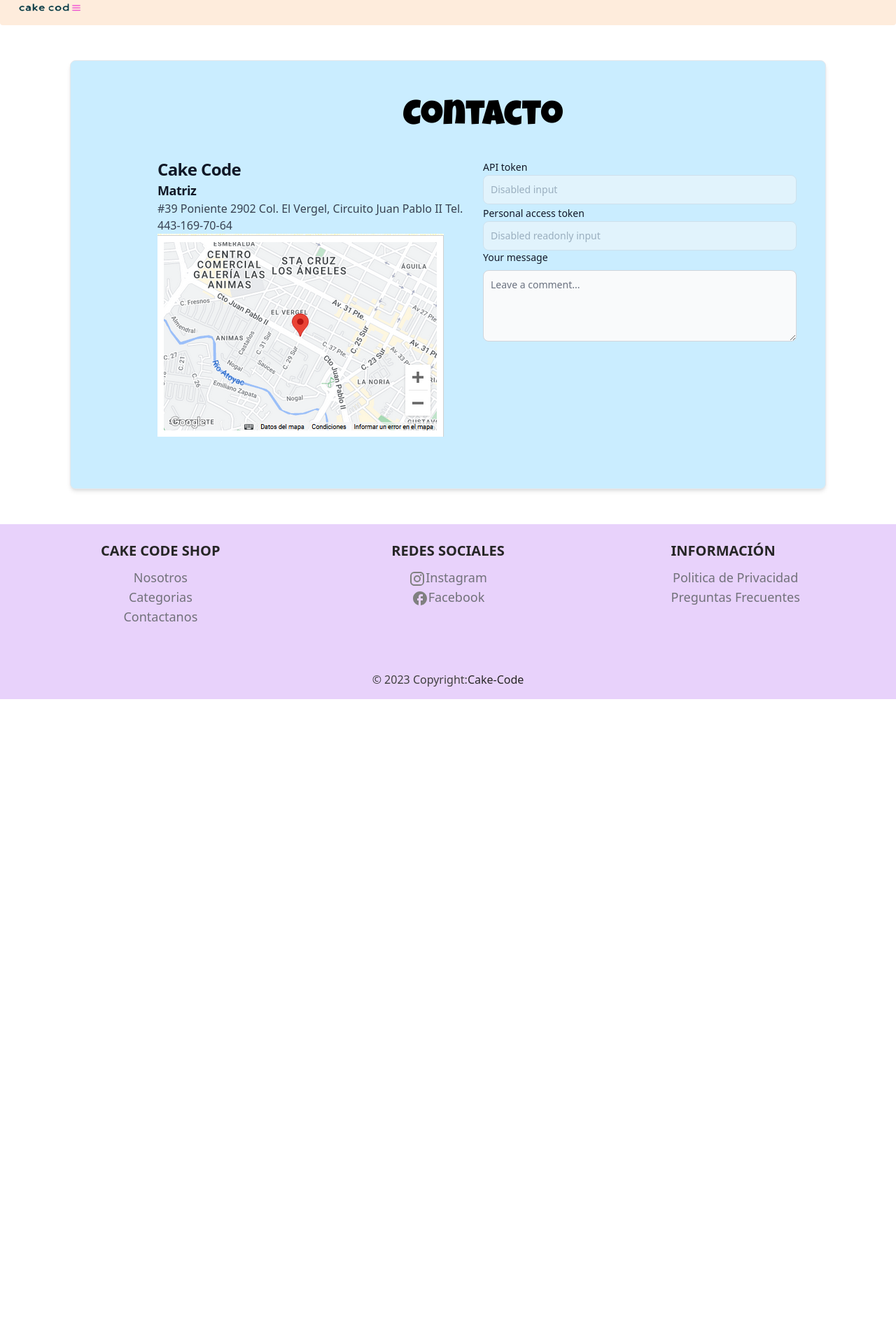
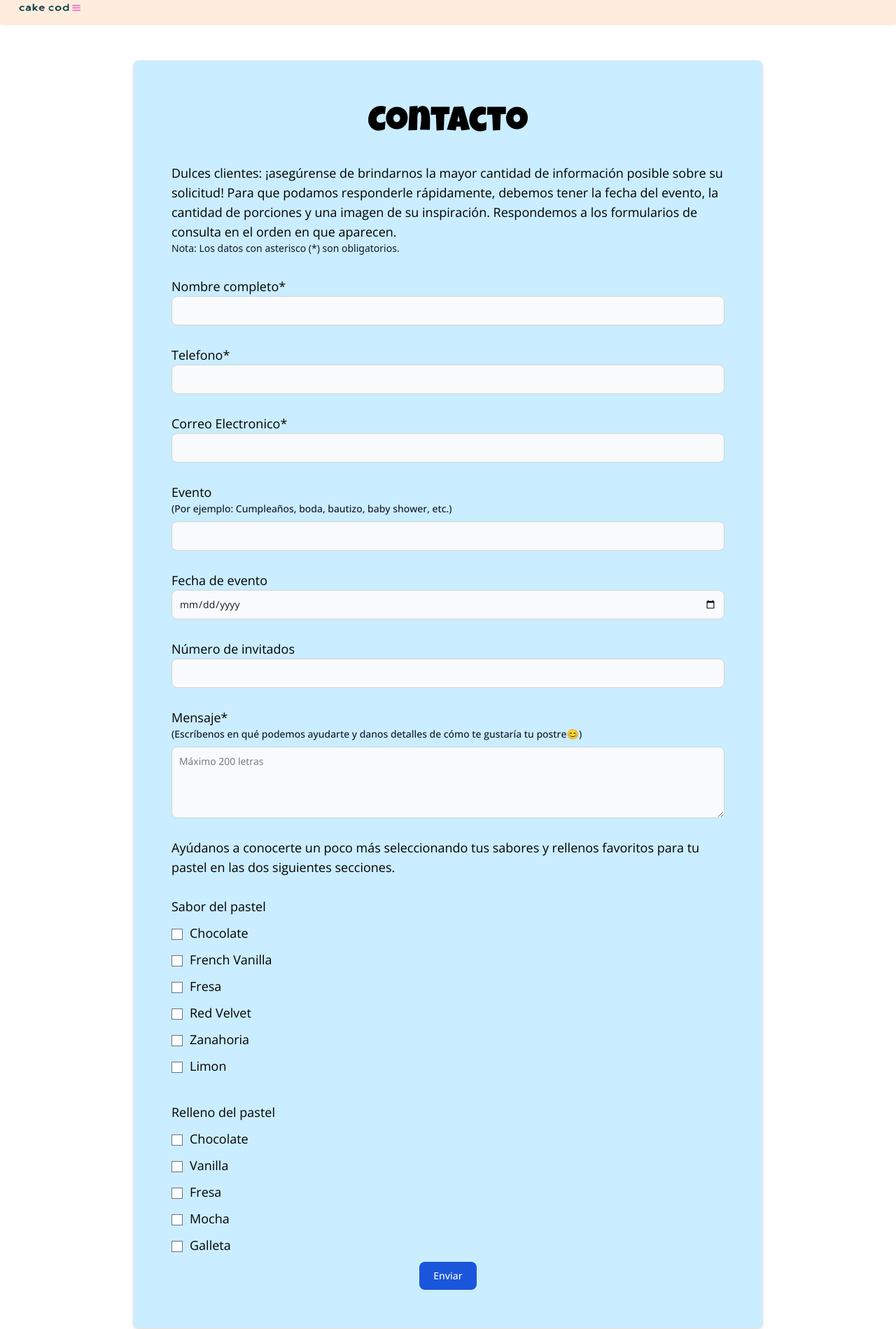
Before and after one commit to BryanTevillo/cake-code, a Next.js app: page /contact in a window 1280 px wide. Shown: the part 96-1995 px from the top of the page at 70% size. Before the commit the page ends 1095 px from the top, so only its background shows below. Built offline with nearby package versions, Linux system fonts and the light colour scheme.

Commit message:
Se modifico la página de contacto, se continuará mejorando

```diff
--- a/src/app/about/page.jsx
+++ b/src/app/about/page.jsx
@@ -14,7 +14,7 @@ export default function page() {
       <h1 className={luckiestguy.className} id="titulo">
         acerca de nosotros
       </h1>
-      <div className="grid   justify-items-center md:grid-cols-2">
+      <div className="grid justify-items-center md:grid-cols-2">
         <div style={{ marginBottom: 50 }}>
           <Card href="#" className="max-w-lg rounded-3xl bg-pink_lite">
             <h5 className="text-2xl text-center font-bold tracking-tight text-gray-900 dark:text-white">
--- a/src/app/contact/page.jsx
+++ b/src/app/contact/page.jsx
@@ -3,96 +3,219 @@
 import { Label, TextInput } from "flowbite-react";
 import { Card } from "flowbite-react";
 const luckiestguy = Luckiest_Guy({ subsets: ["latin"], weight: ["400"] });
+//Revisar el tipo de letra con el equipo
+const opensans = Open_Sans({ subsets: ["latin"] });
 import { Open_Sans, Luckiest_Guy } from "next/font/google";
 import imgDireccion from "../../../public/direccion.png";
 import Image from "next/image";
+import { CenterFocusStrong } from "@mui/icons-material";
 
 function page() {
   return (
     <div>
+      <div className="flex justify-center items-center">
         <Card
           style={{
             marginLeft: 100,
             marginRight: 100,
             marginTop: 50,
             marginBottom: 50,
+            width: 900,
+            padding: 30,
           }}
           className="bg-blue_card sm:h-full"
         >
-        <div
-          className="sm:max-w"
-          style={{
-            marginLeft: 100,
-            marginBottom: 50,
-          }}
-        >
+          <div className="sm:max-w">
+            <div className="text-2xl">
               <h1 className={luckiestguy.className} id="titulo">
                 Contacto
               </h1>
-          <div className="grid md:grid-cols-2 sm:grid-cols-1">
+            </div>
+            <div className="md:m-50 sm:m-100">
               <div>
-              <h2 className="text-2xl font-bold tracking-tight text-gray-900 dark:text-white">
-                Cake Code
-              </h2>
-              <h4 className="text-lg font-bold tracking-tight text-gray-900 dark:text-white">
-                Matriz
-              </h4>
-              <p className="font-normal text-gray-700 dark:text-gray-400">
-                #39 Poniente 2902 Col. El Vergel, Circuito Juan Pablo II Tel.
-                443-169-70-64
+                <div
+                  className="text-lg"
+                  style={{
+                    marginTop: 20,
+                    marginBottom: 30,
+                  }}
+                >
+                  <p className={opensans.className}>
+                    Dulces clientes: ¡asegúrense de brindarnos la mayor cantidad
+                    de información posible sobre su solicitud! Para que podamos
+                    responderle rápidamente, debemos tener la fecha del evento,
+                    la cantidad de porciones y una imagen de su inspiración.
+                    Respondemos a los formularios de consulta en el orden en que
+                    aparecen.
                   </p>
-              <Image src={imgDireccion} alt="Dirección de matriz" />
+                  <p class="block mb-2 text-sm font-medium text-gray-900 dark:text-white">
+                    Nota: Los datos con asterisco (*) son obligatorios.
+                  </p>
                 </div>
-            <div
-              className="md:m-50 sm:m-100"
-              // style={{
-              //   marginLeft: 50,
-              //   marginBottom: 50,
-              //   //marginTop: 50,
-              // }}
-            >
-              <div className="flex max-w-md flex-col gap-4 ">
-                <div>
-                  <div>
-                    {" "}
-                    <Label htmlFor="disabledInput1">API token</Label>
-                    <TextInput
-                      type="text"
-                      id="disabledInput1"
-                      placeholder="Disabled input"
-                      disabled
-                    />
-                  </div>
-                  <div>
-                    <Label htmlFor="disabledInput2">
-                      Personal access token
-                    </Label>
-                    <TextInput
-                      type="text"
-                      id="disabledInput2"
-                      placeholder="Disabled readonly input"
-                      disabled
-                      readOnly
-                    />
-                  </div>
-                  <label
-                    for="message"
-                    class="block mb-2 text-sm font-medium text-gray-900 dark:text-white"
-                  >
-                    Your message
+                <div className={opensans.className}>
+                  <div className="text-lg">
+                    <form action="">
+                      <label htmlFor="name">Nombre completo*</label>
+                      <TextInput type="text" id="name" required />
+                      <br />
+                      <label htmlFor="phone">Telefono*</label>
+                      <TextInput type="text" id="phone" required />
+                      <br />
+                      <label htmlFor="email">Correo Electronico*</label>
+                      <TextInput type="text" id="email" required />
+                      <br />
+                      <label htmlFor="event">
+                        <p>Evento</p>
+                        <p class="block mb-2 text-sm font-medium text-gray-900 dark:text-white">
+                          (Por ejemplo: Cumpleaños, boda, bautizo, baby shower,
+                          etc.)
+                        </p>
+                      </label>
+                      <TextInput type="text" id="event" />
+                      <br />
+                      <label htmlFor="date">Fecha de evento</label>
+                      <TextInput type="date" id="date" />
+                      <br />
+                      <label htmlFor="num-servering">Número de invitados</label>
+                      <TextInput type="number" id="num-servering" min={1} />
+                      <br />
+                      <label htmlFor="message">
+                        <p className={opensans.className}>Mensaje*</p>
+                        <p class="block mb-2 text-sm font-medium text-gray-900 dark:text-white">
+                          (Escríbenos en qué podemos ayudarte y danos detalles
+                          de cómo te gustaría tu postre😊)
+                        </p>
                       </label>
                       <textarea
                         id="message"
                         rows="4"
                         class="block p-2.5 w-full text-sm text-gray-900 bg-gray-50 rounded-lg border border-gray-300 focus:ring-blue-500 focus:border-blue-500 dark:bg-gray-700 dark:border-gray-600 dark:placeholder-gray-400 dark:text-white dark:focus:ring-blue-500 dark:focus:border-blue-500"
-                    placeholder="Leave a comment..."
+                        maxlength="200"
+                        placeholder="Máximo 200 letras"
+                        required
                       ></textarea>
+                      <br />
+                      <p>
+                        Ayúdanos a conocerte un poco más seleccionando tus
+                        sabores y rellenos favoritos para tu pastel en las dos
+                        siguientes secciones.
+                      </p>
+                      <br />
+                      <fieldset>
+                        <legend style={{ marginBottom: 10 }}>
+                          Sabor del pastel
+                        </legend>
+                        <div style={{ marginBottom: 10 }}>
+                          <input
+                            type="checkbox"
+                            id="chocolate"
+                            style={{ marginRight: 10 }}
+                          />
+                          <label for="chocolate">Chocolate</label>
+                        </div>
+                        <div style={{ marginBottom: 10 }}>
+                          <input
+                            type="checkbox"
+                            id="vanilla"
+                            style={{ marginRight: 10 }}
+                          />
+                          <label for="vanilla">French Vanilla</label>
+                        </div>
+                        <div style={{ marginBottom: 10 }}>
+                          <input
+                            type="checkbox"
+                            id="fresa"
+                            style={{ marginRight: 10 }}
+                          />
+                          <label for="fresa">Fresa</label>
+                        </div>
+                        <div style={{ marginBottom: 10 }}>
+                          <input
+                            type="checkbox"
+                            id="redvelvet"
+                            style={{ marginRight: 10 }}
+                          />
+                          <label for="redvelvet">Red Velvet</label>
+                        </div>
+                        <div style={{ marginBottom: 10 }}>
+                          <input
+                            type="checkbox"
+                            id="zanahoria"
+                            style={{ marginRight: 10 }}
+                          />
+                          <label for="zanahoria">Zanahoria</label>
+                        </div>
+                        <div style={{ marginBottom: 10 }}>
+                          <input
+                            type="checkbox"
+                            id="limon"
+                            style={{ marginRight: 10 }}
+                          />
+                          <label for="limon">Limon</label>
+                        </div>
+                      </fieldset>
+                      <br />
+                      <fieldset>
+                        <legend style={{ marginBottom: 10 }}>
+                          Relleno del pastel
+                        </legend>
+                        <div style={{ marginBottom: 10 }}>
+                          <input
+                            type="checkbox"
+                            id="chocolate-relleno"
+                            style={{ marginRight: 10 }}
+                          />
+                          <label for="chocolate-relleno">Chocolate</label>
+                        </div>
+                        <div style={{ marginBottom: 10 }}>
+                          <input
+                            type="checkbox"
+                            id="vanilla-relleno"
+                            style={{ marginRight: 10 }}
+                          />
+                          <label for="vanilla-relleno">Vanilla</label>
+                        </div>
+                        <div style={{ marginBottom: 10 }}>
+                          <input
+                            type="checkbox"
+                            id="fresa-relleno"
+                            style={{ marginRight: 10 }}
+                          />
+                          <label for="fresa-relleno">Fresa</label>
+                        </div>
+                        <div style={{ marginBottom: 10 }}>
+                          <input
+                            type="checkbox"
+                            id="mocha-relleno"
+                            style={{ marginRight: 10 }}
+                          />
+                          <label for="mocharelleno">Mocha</label>
+                        </div>
+                        <div style={{ marginBottom: 10 }}>
+                          <input
+                            type="checkbox"
+                            id="galleta-relleno"
+                            style={{ marginRight: 10 }}
+                          />
+                          <label for="galleta-relleno">Galleta</label>
+                        </div>
+                      </fieldset>
+                      <div class="flex justify-center">
+                        <button
+                          type="submit"
+                          class="text-white bg-blue-700 hover:bg-blue-800 focus:ring-4 focus:outline-none focus:ring-blue-300 font-medium rounded-lg text-sm px-5 py-2.5 text-center dark:bg-blue-600 dark:hover:bg-blue-700 dark:focus:ring-blue-800"
+                        >
+                          Enviar
+                        </button>
+                      </div>
+                    </form>
                   </div>
                 </div>
               </div>
             </div>
           </div>
         </Card>
+      </div>
     </div>
   );
 }
--- /dev/null
+++ b/src/app/contact/styles.css
@@ -0,0 +1,5 @@
+.body {
+  display: flex;
+  justify-content: center;
+  align-items: center;
+}
```
Lines whose indentation alone changed are shown as unchanged.
